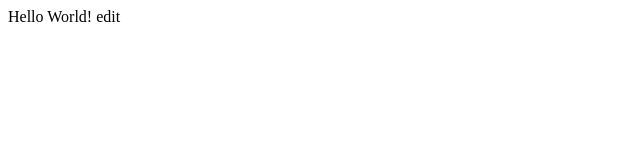
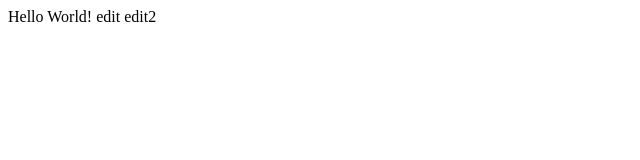
Before and after one commit to 13cweb/sample, a plain HTML site: page index.html in a window 1280 px wide. Shown: the full height of the page, 0-640 px from the left. Drawn offline with Linux system fonts and the light colour scheme.

Commit message:
[index] edit

```diff
--- a/index.html
+++ b/index.html
@@ -8,5 +8,6 @@
 <body>
     Hello World!
     edit
+    edit2
 </body>
 </html>
```
